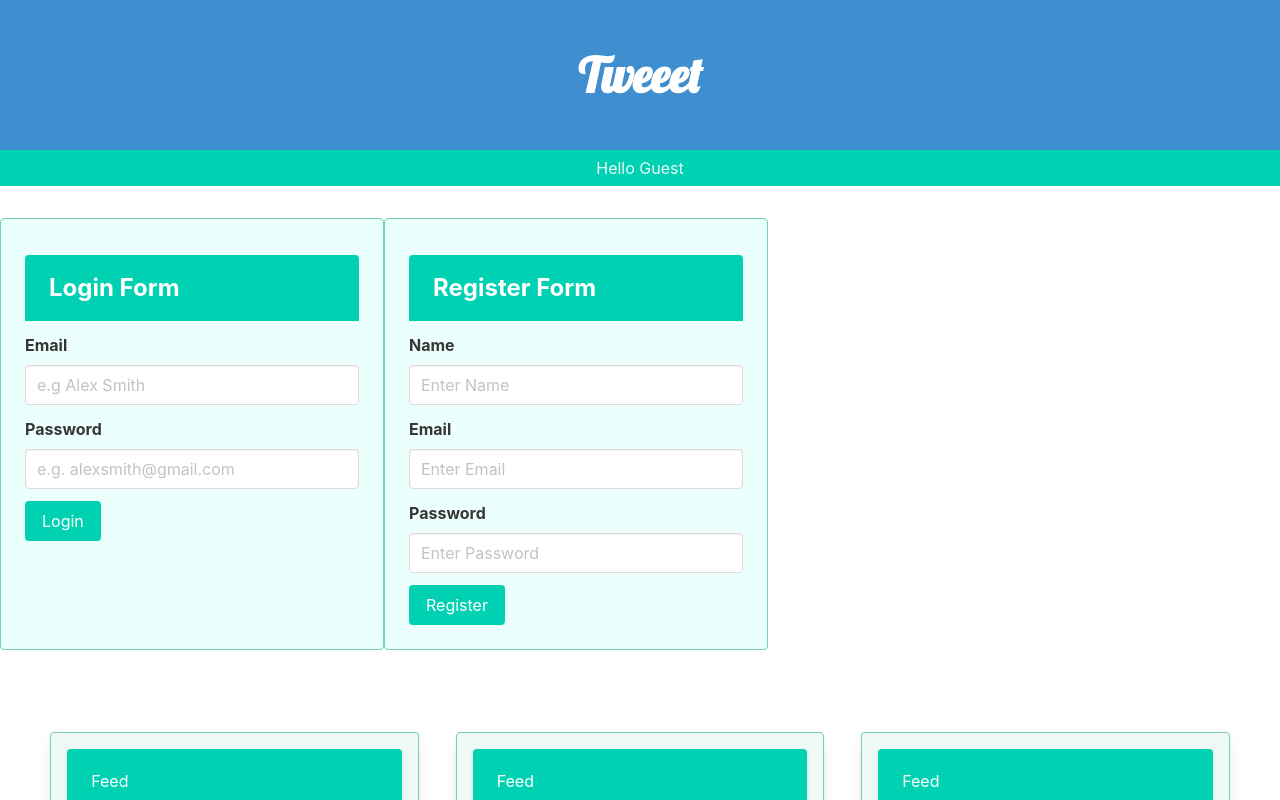
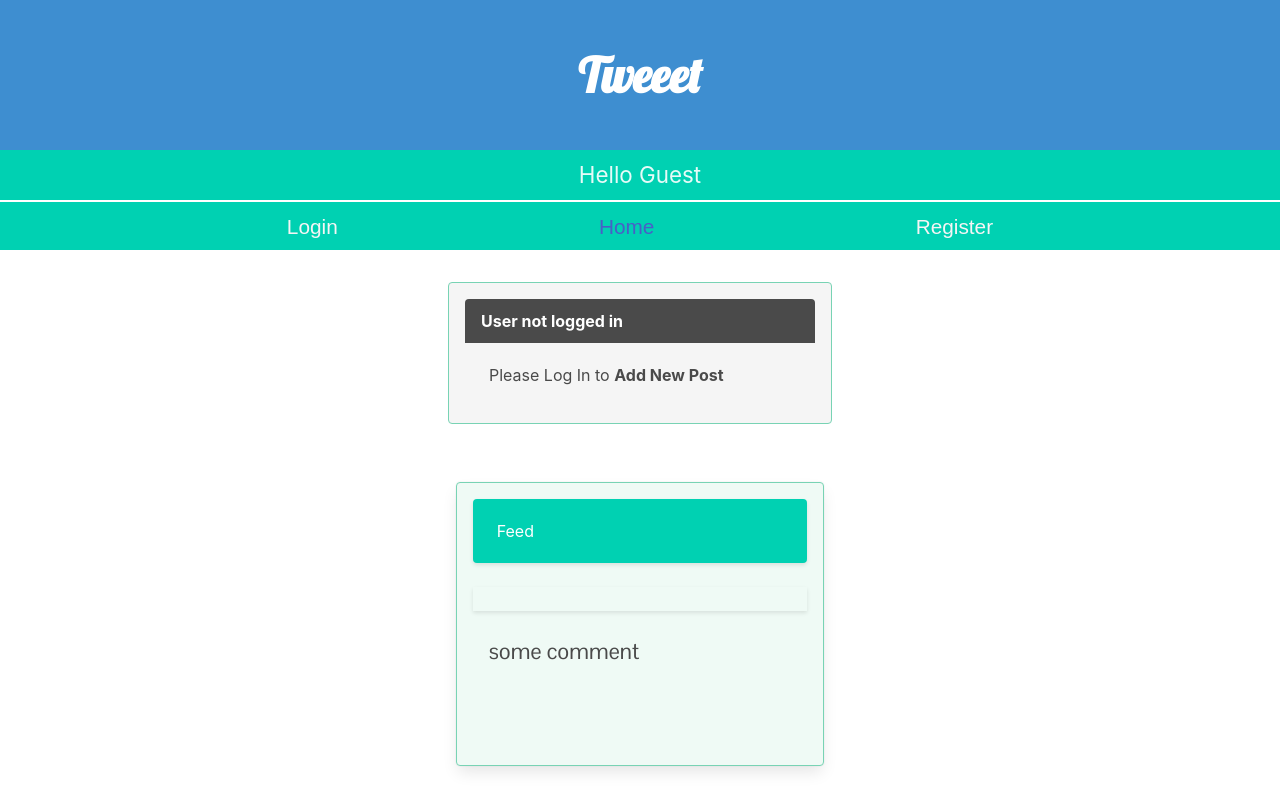
Before and after one commit to dev-cj/Tweeet-React, a React (Create React App) app: page / in a window 1280 px wide. Shown: the top 800 px of the page. Built offline with nearby package versions, Linux system fonts and the light colour scheme; data requests are answered from the project's data file; a web font is replaced by a local one.

Commit message:
first commit to add router

```diff
--- /dev/null
+++ b/db.json
@@ -0,0 +1,19 @@
+{
+  "posts": [
+    {
+      "id": 1,
+      "title": "json-server",
+      "author": "typicode"
+    }
+  ],
+  "comments": [
+    {
+      "id": 1,
+      "body": "some comment",
+      "postId": 1
+    }
+  ],
+  "profile": {
+    "name": "typicode"
+  }
+}
--- a/package.json
+++ b/package.json
@@ -12,6 +12,7 @@
     "react-cookie": "^4.0.1",
     "react-dom": "^16.9.0",
     "react-redux": "^7.1.1",
+    "react-router-dom": "^5.0.1",
     "react-scripts": "3.1.1",
     "redux": "^4.0.4"
   },
--- a/src/App.css
+++ b/src/App.css
@@ -6,7 +6,9 @@
   display: flex;
   justify-content: space-between;
 }
-
+.hidden {
+  visibility: hidden;
+}
 .title {
   font-family: "Lobster", cursive;
   font-size: 3rem;
@@ -14,7 +16,7 @@
 .userName {
   display: flex;
   margin: 0.5em 0;
-  align-self: center;
+  font-size: 1.4rem;
 }
 .btn {
   display: flex;
@@ -44,6 +46,7 @@
 .flexRow {
   display: flex;
   flex-direction: row;
+  justify-content: space-evenly;
 }
 .addPost {
   min-width: 30rem;
@@ -78,6 +81,20 @@
   height: 27rem;
   overflow: hidden;
 }
+
+.hr{
+  width: 100vw;
+  background-color: #ffffff;
+  height: 2px;
+  margin: 0;
+}
+
+.loginControlLinks{
+flex-direction: row;
+justify-content: space-evenly;
+height: 3rem;
+}
+
 @media screen and (max-width: 768px) {
   .rowToColumn {
     display: flex;
--- a/src/App.js
+++ b/src/App.js
@@ -5,6 +5,9 @@ import Cookies from 'js-cookie';
 import Feed from './Components/feed/feed';
 import HelloUser from './Components/hello user/helloUser';
 import LoginControl from './Components/LoginControl/LoginControl';
+import { BrowserRouter as Router, Route, } from 'react-router-dom';
+import createBrowserHistory from './history';
+
 
 
 class App extends Component {
@@ -58,7 +61,7 @@ class App extends Component {
   }
 
   render() {
-    return (
+    return (<Router history={createBrowserHistory}>
       <div>
         <div className="hero is-info hero-body">
           <div className="container has-text-centered">
@@ -66,7 +69,7 @@ class App extends Component {
               Tweeet
             </p>
           </div>
-        </div>
+            </div>
         <section className="hero is-medium is-primary is-bold">
           <div className="hero is-primary">
             <div className="subtitle">
@@ -75,17 +78,16 @@ class App extends Component {
             </div>
           </div>
         </section>
-        <div className="">
-          <LoginControl
-            isLoggedIn={this.state.isLoggedIn}
-            gUn={this.getUserName.bind(this)}
-            updateFeedFromApp={this.updateFeedFromApp.bind(this)} />
-        </div>
+
+            <LoginControl
+          isLoggedIn={this.state.isLoggedIn}
+          gUn={this.getUserName.bind(this)}
+          updateFeedFromApp={this.updateFeedFromApp.bind(this)}/>
         <Feed
           updateRequired={this.state.updateRequired}
           callBackFalse={this.callBackUpdateFalse.bind(this)}
         />
-      </div>
+          </div></Router>
     )
   }
 }
--- a/src/Components/LoginControl/LoginControl.js
+++ b/src/Components/LoginControl/LoginControl.js
@@ -2,6 +2,9 @@ import React, { Component } from 'react';
 import LoginForm from '.././login/login';
 import RegisterForm from '.././register/register';
 import AddPost from '../addPost/addPost';
+import { BrowserRouter as Router, Switch, Route, NavLink, Link } from 'react-router-dom';
+import createBrowserHistory from '../../history';
+
 
 
 class LoginControl extends Component {
@@ -10,12 +13,14 @@ class LoginControl extends Component {
         this.state = {
             isLoggedIn: this.props.isLoggedIn
         }
+        this.passFuncHandler = this.passFuncHandler.bind(this)
     }
     componentWillReceiveProps(isLoggedIn) {
         this.setState(isLoggedIn);
     }
     //to pass function as prop from {login form} to {App}
     passFuncHandler() {
+        console.log("one")
         this.props.gUn();
     }
     //to pass function as a prop from {addPost} to {App}
@@ -23,24 +28,83 @@ class LoginControl extends Component {
         this.props.updateFeedFromApp();
     }
 
+    componentDidMount(props) {
+        console.log(this.props);
+    }
+    shouldComponentUpdate(isLoggedIn) {
+        if (this.isLoggedIn !== isLoggedIn) {
+            console.log(this.isLoggedIn);
+            return true;
+        };
+    }
+
     render() {
         let isLoggedIn = this.state.isLoggedIn;
+
         switch (isLoggedIn) {
             case true:
+                console.log("i made this far!");
+                createBrowserHistory.push('/addpost');
                 return (
+
                     <div className="control">
-                        <AddPost UpdateRequired={this.UpdateRequired.bind(this)} />
+                    <AddPost UpdateRequired={this.UpdateRequired.bind(this)} />
+
                     </div>
+
                 )
             default:
                 return (
-                    <div className="flexRow rowToColumn">
-                        <LoginForm pFh={this.passFuncHandler.bind(this)}/>
-                        <RegisterForm />
-                    </div>
+
+                        <div>
+                            <hr className="hr" />
+                            <div className="hero userDiv is-primary loginControlLinks">
+                                <NavLink
+                                    to="/login" exact
+                                    className="has-text-light"
+                                    activeClassName="has-text-link"
+                                    >Login
+                                    </NavLink>
+                                <NavLink
+                                    to="/" exact
+                                    className="has-text-light"
+                                    activeClassName="has-text-link"
+                                    >Home
+                                    </NavLink>
+                                <NavLink
+                                    to="/register" exact
+                                    className="has-text-light"
+                                    activeClassName="has-text-link"
+                                    >Register
+                                    </NavLink>
+
+                            </div>
+                            <div className="flexRow rowToColumn">
+                                <Switch>
+                                    <Route exact path="/login" render={() => <LoginForm  pFh={this.passFuncHandler}  />} />
+                                    <Route exact path="/register" component={RegisterForm} />
+                                    <Route exact path="/" render={() => {
+                                        return (
+                                            <article className="message">
+                                                <div className="message-header">
+                                                    <p>User not logged in</p>
+                                                </div>
+                                                <div className="message-body">
+                                                    Please Log In to <strong>Add New Post</strong>
+                                                </div>
+                                            </article>
+                                        )
+                                    }} />
+                                </Switch>
+                            </div>
+                        </div>
+
+
                 )
         }
+
     }
 }
 
 export default LoginControl;
+// <Route path="/login" component={() => <LoginForm pFh={this.passFuncHandler.bind(this)} />} />
--- a/src/Components/feed/feed.js
+++ b/src/Components/feed/feed.js
@@ -35,12 +35,12 @@ class Feed extends Component {
         axios.get(url).then(response => response.data)
             .then((data) => {
                 this.setState({
-                    PostCount: data.length, posts: data.reverse()
+                    PostCount: data.length, posts: data
                 });
             })
     }
     render() {
-        this.card = this.state.posts.map((posts, key) =>
+        this.card = this.state.posts.reverse().map((posts, key) =>
             <div key={posts.id} className=" card message is-success">
                 <div className=" notification is-primary card-header"><h1>Feed</h1></div>
                 <header className="card-header">
--- a/src/Components/hello user/helloUser.js
+++ b/src/Components/hello user/helloUser.js
@@ -1,5 +1,8 @@
 import React, { Component } from 'react';
 import Cookies from 'js-cookie';
+import {  NavLink } from "react-router-dom";
+
+
 
 class HelloUser extends Component {
     constructor(props) {
@@ -8,7 +11,11 @@ class HelloUser extends Component {
             userName: this.props.userName
         }
     }
-
+    componentDidMount(props) {
+        if (this.props !== props) {
+            console.log(this.props)
+        };
+    }
     componentWillReceiveProps(userName) {
         this.setState(userName);
     }
@@ -24,14 +31,16 @@ class HelloUser extends Component {
         switch (thisIsUser) {
             case 'Guest':
                 return (
-                    <div className="control">
+                        <div className="control">
                         <h1 className="userName">Hello {this.state.userName}</h1>
-                    </div>
+                        {/*<NavLink exact to="/login" activeClassName="has-text-link">Log</NavLink>
+                <NavLink exact to="/register" activeClassName="has-text-link">Reg</NavLink>*/}
+                        </div>
                 )
             default:
                 return (
                     <div className="flex userDiv">
-                        <h1 style={{ visibility: 'hidden' }}>hidden h1</h1>
+                        <h1 className="hidden">hidden h1</h1>
                         <h1 className="userName">Hello {this.state.userName}</h1>
                         <button className="button is-info is-inverted is-outlined btn logOut" onClick={this.logOutHandler.bind(this)}>Log Out</button>
                     </div>
--- a/src/Components/login/login.js
+++ b/src/Components/login/login.js
@@ -1,6 +1,7 @@
 import React, { Component } from 'react';
 import axios from 'axios';
 import Cookies from 'js-cookie';
+//import { BrowserRouter as Router, Switch, Route } from 'react-router-dom';
 
 
 class LoginForm extends Component {
@@ -14,6 +15,10 @@ class LoginForm extends Component {
             userName: 'Guest User',
             isLoggedIn: null,
         }
+    }
+
+    componentWillReceiveProps(props) {
+        console.log(this.props)
     }
 
     changeHandler = (e) => {
@@ -33,7 +38,8 @@ class LoginForm extends Component {
                     this.setState({userName: data[1].Name})
                     console.log("id matched")
                     Cookies.set('name', this.state.userName);
-                    this.setState({ isLoggedIn: true })
+                    this.setState({ isLoggedIn: true });
+                    console.log(this.props)
                     this.props.pFh();
                 } else {
                     console.log("error")
@@ -63,7 +69,7 @@ class LoginForm extends Component {
                     </div>
                     <button type="submit" className="button is-primary">Login</button>
                 </form>
-            </div>
+                </div>
         )
     }
 }
--- /dev/null
+++ b/src/history.js
@@ -0,0 +1,3 @@
+import { createBrowserHistory } from 'history';
+
+export default createBrowserHistory();
```
Also changed, not shown: 2 other files (tests, documents, lock files or other folders).
